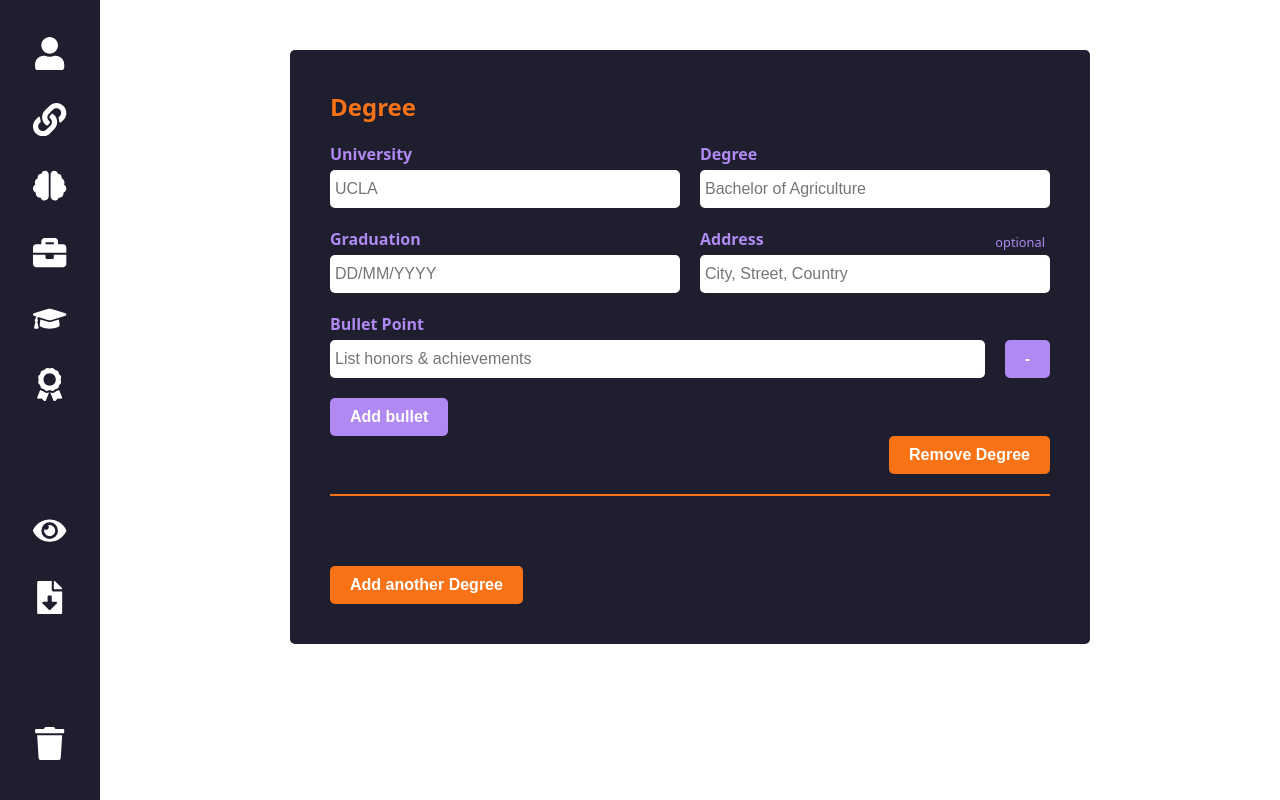
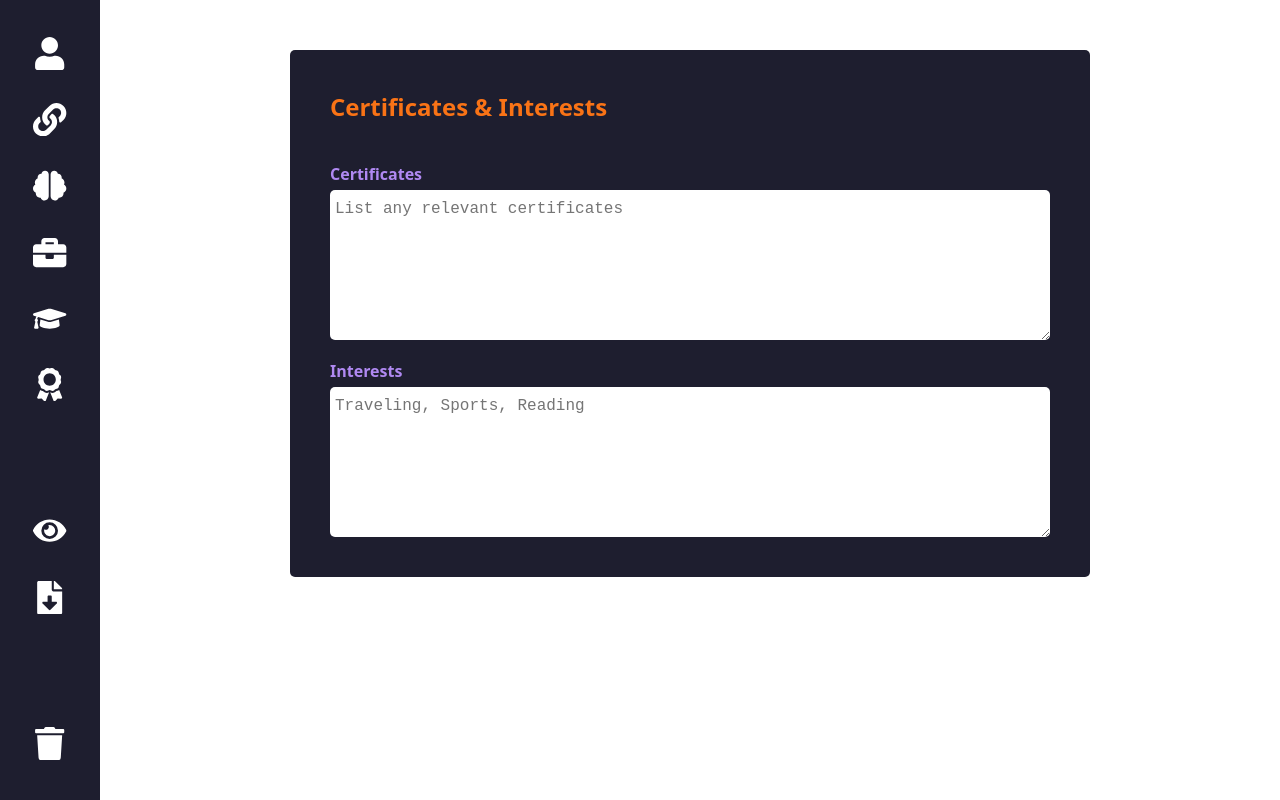
Before and after one commit to Beatstamosi/CV-Application, a React (Vite) app: page / in a window 1280 px wide. Built offline with nearby package versions, Linux system fonts and the light colour scheme.

Commit message:
Add certificates component styling

```diff
--- a/src/App.jsx
+++ b/src/App.jsx
@@ -4,6 +4,7 @@ import Links from './components/links'
 import Skills from './components/skills'
 import WorkExperience from './components/work'
 import Education from './components/education'
+import Certificates from './components/certificates'
 import "./styles/App.css"
 
 function App() {
@@ -13,7 +14,7 @@ function App() {
         <Sidebar />
       </div>
       <div className='main-content'>
-        <Education />
+        <Certificates />
       </div>
     </div>
   )
--- /dev/null
+++ b/src/components/certificates.jsx
@@ -0,0 +1,17 @@
+import "../styles/certificates.css"
+
+export default function Certificates() {
+    return (
+        <div className="container-certificates">
+            <h2>Certificates & Interests </h2>
+            <label htmlFor="certificates" className="certificates-label">
+                Certificates
+                <textarea id="certificates" placeholder="List any relevant certificates" className="certificates-input"/>
+            </label>
+            <label htmlFor="interests" className="certificates-label">
+                Interests
+                <textarea id="interests" placeholder="Traveling, Sports, Reading" className="certificates-input"/>
+            </label>
+        </div>
+    )
+}
--- /dev/null
+++ b/src/styles/certificates.css
@@ -0,0 +1,32 @@
+.container-certificates {
+    background-color: var(--color-primary);
+    padding: 40px;
+    border-radius: 5px;
+    flex-grow: 1;
+    display: flex;
+    flex-direction: column;
+    gap: 20px;
+    min-width: 800px;
+    max-width: 800px;
+}
+
+.certificates-label {
+    display: flex;
+    flex-direction: column;
+    gap: 5px;
+    font-weight: bold;
+    color: var(--color-accent-1);
+    position: relative;
+    flex: 1;
+}
+
+.certificates-input {
+    font-size: 1em;
+    padding: 10px 5px;
+    border-radius: 5px;
+    height: 150px;
+}
+
+.certificates-input:focus {
+    box-shadow: 0 0 0 2px var(--color-accent-2);
+}
```
